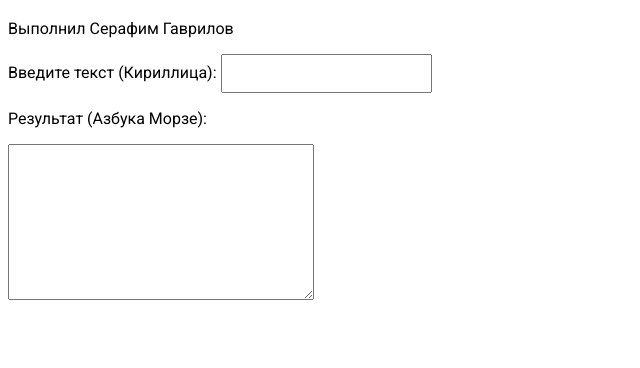
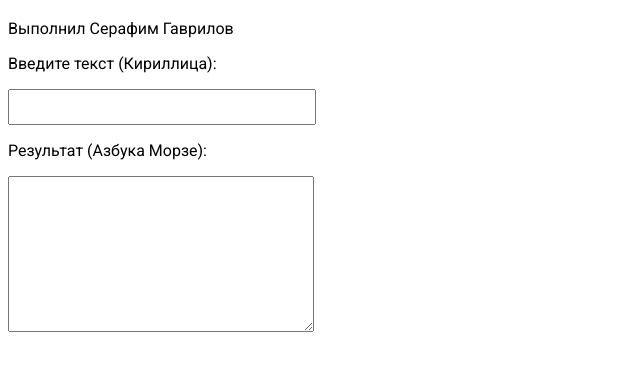
Before and after one commit to ormr/translate-to-morse, a plain HTML site: page index.html in a window 1280 px wide. Shown: the part 62-430 px from the top of the page, without its empty margins (0-640 px from the left). Drawn offline with Linux system fonts and the light colour scheme.

Commit message:
add space for the O letter

```diff
--- a/index.html
+++ b/index.html
@@ -7,18 +7,22 @@
   <title>Перевести в Морзе</title>
   <style>
     @import url('https://fonts.googleapis.com/css?family=Roboto&display=swap');
+
     body {
       font-family: 'Roboto', sans-serif;
     }
+
     input {
-      padding: 10px 15px;
+      width: 300px;
+      height: 30px;
     }
   </style>
 </head>
 <body>
   <h1>Перевод в Азбуку Морзе</h1>
   <p>Выполнил Серафим Гаврилов</p>
-  <p>Введите текст (Кириллица): <input id="text" type="text"></p>
+  <p>Введите текст (Кириллица):</p>
+  <input id="text" type="text">
   <p>Результат (Азбука Морзе):</p>
   <textarea id="log" style="width: 300px; height: 150px"></textarea>
   <script src="translateToMorze.js"></script>
--- a/translateToMorze.js
+++ b/translateToMorze.js
@@ -29,7 +29,7 @@ const morseTranslator = (text) => {
       morseText.push('• ');
       break;
     case 'ё':
-      morseText.push('•');
+      morseText.push('• ');
       break;
     case 'ж':
       morseText.push('•••- ');
@@ -56,7 +56,7 @@ const morseTranslator = (text) => {
       morseText.push('-• ');
       break;
     case 'о':
-      morseText.push('---');
+      morseText.push('--- ');
       break;
     case 'п':
       morseText.push('•--• ');
```
